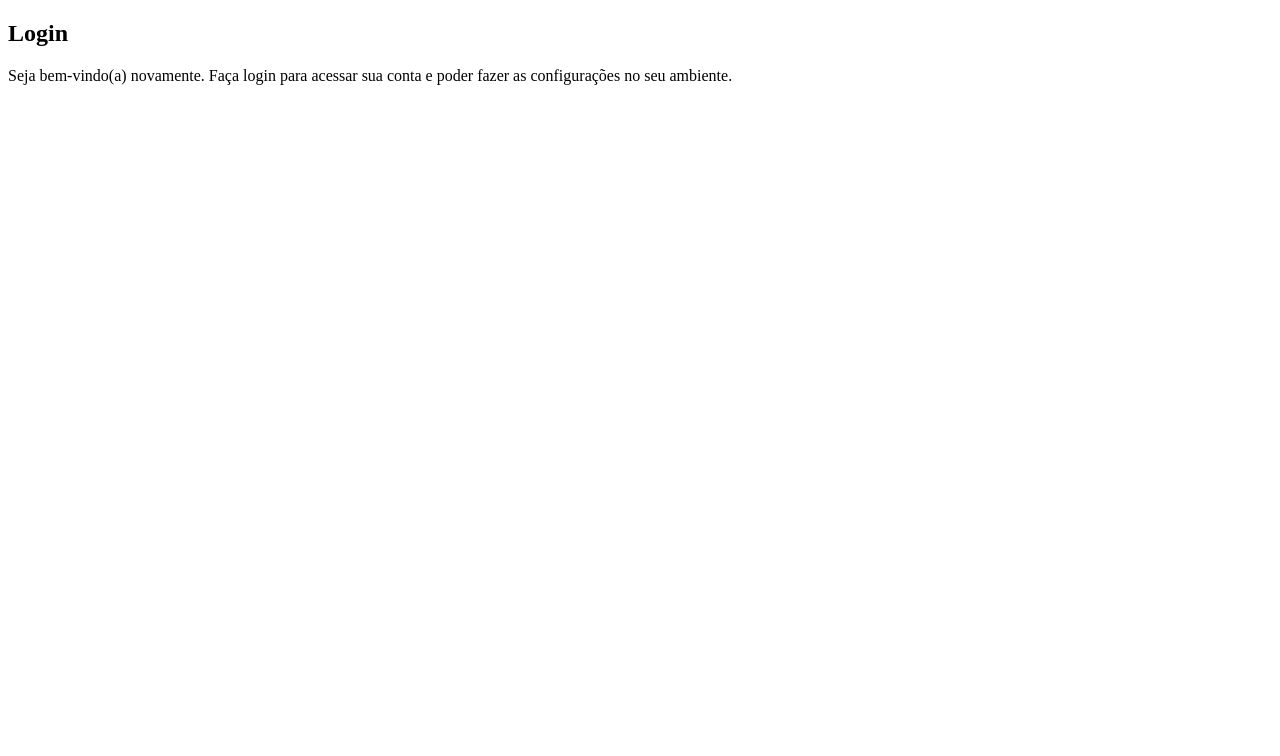
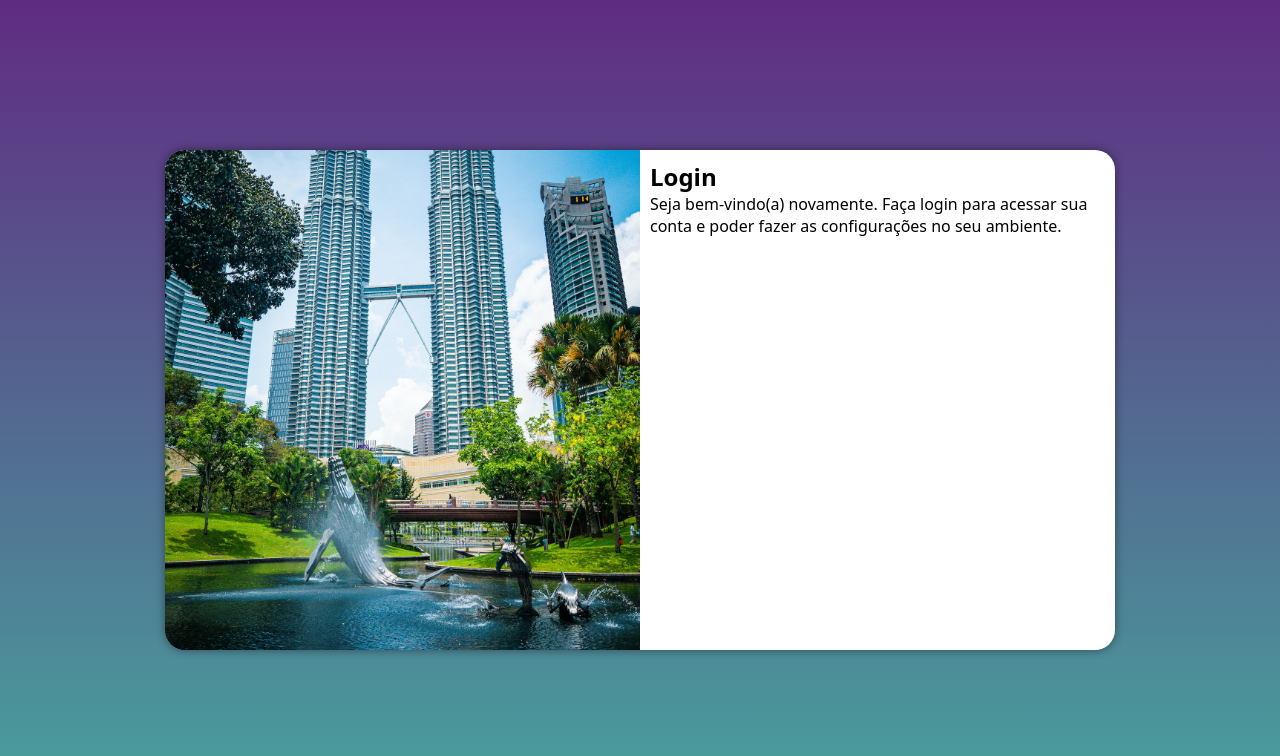
Before and after one commit to Araujo-LS/projeto-login, a plain HTML site: page index.html in a window 1280 px wide. Drawn offline with Linux system fonts and the light colour scheme.

Commit message:
media query para outras telas

```diff
--- /dev/null
+++ b/estilos/media-query.css
@@ -0,0 +1,45 @@
+@charset "UTF-8";
+
+@media screen and (min-width: 768px) and (max-width: 992px)
+{
+    body {
+        background-image: linear-gradient(to top, #49a09d, #5f2c82);
+    }
+    section#login {
+        width: 80vw;
+    }
+
+    section#login > div#imagem {
+        float: left;
+        width: 30%;
+        height: 100%;
+    }
+
+    section#login > div#formulario {
+        float: right;
+        width: 70%;
+    }
+}
+
+@media screen and (min-width: 992px)
+{
+    body {
+        background-image: linear-gradient(to top, #49a09d, #5f2c82);
+    }
+
+    section#login {
+        width: 950px;
+    }
+
+    section#login > div#imagem {
+        float: left;
+        width: 50%;
+        height: 100%;
+    }
+
+    section#login > div#formulario {
+        float: right;
+        width: 50%;
+    }
+
+}
--- a/estilos/style.css
+++ b/estilos/style.css
@@ -5,3 +5,52 @@
     Verde: #49a09d
     Lilás: #5f2c82
 */
+
+* {
+    font-family: system-ui, -apple-system, BlinkMacSystemFont, 'Segoe UI', Roboto, Oxygen, Ubuntu, Cantarell, 'Open Sans', 'Helvetica Neue', sans-serif;
+    padding: 0px;
+    margin: 0px;
+    box-sizing: border-box;
+}
+
+body, html {
+    background-color: #5f2c82;
+    height: 100vh;
+    width: 100vw;
+}
+
+main {
+    position: relative;
+    height: 100vh;
+    width: 100vw;
+}
+
+section#login {
+    position: absolute;
+    top: 50%;
+    left: 50%;
+    transform: translate(-50%, -50%);
+    overflow: hidden;
+
+    background-color: white;
+    width: 250px;
+    height: 500px;
+    border-radius: 20px;
+    box-shadow: 0px 0px 10px rgba(0, 0, 0, 0.450);
+
+    transition: width .3s, height .3s;
+    transition-timing-function: ease;
+}
+
+section#login > div#imagem {
+    display: block;
+    background: #5f2c82 url(../imagens/pexels-phearak-chamrien-13029918.jpg) no-repeat;
+    background-size: cover;
+    background-position: left bottom;
+    height: 200px;
+}
+
+section#login > div#formulario {
+    display: block;
+    padding: 10px;
+}
--- a/index.html
+++ b/index.html
@@ -6,12 +6,13 @@
     <meta name="viewport" content="width=device-width, initial-scale=1.0">
     <title>Login</title>
     <link rel="stylesheet" href="estilos/style.css">
+    <link rel="stylesheet" href="estilos/media-query.css">
 </head>
 <body>
     <main>
         <section id="login">
             <div id="imagem">
-
+                <!-- Aqui vai a imagem no CSS -->
             </div>
             <div id="formulario">
                 <h1>Login</h1>
```
